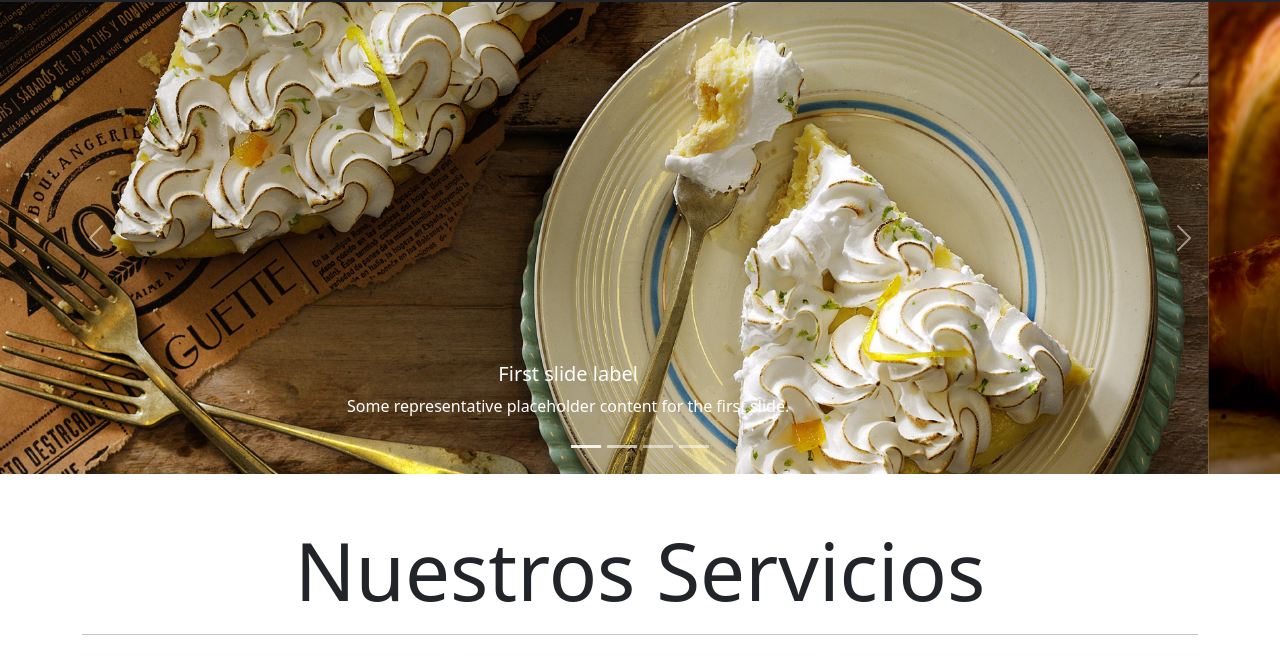
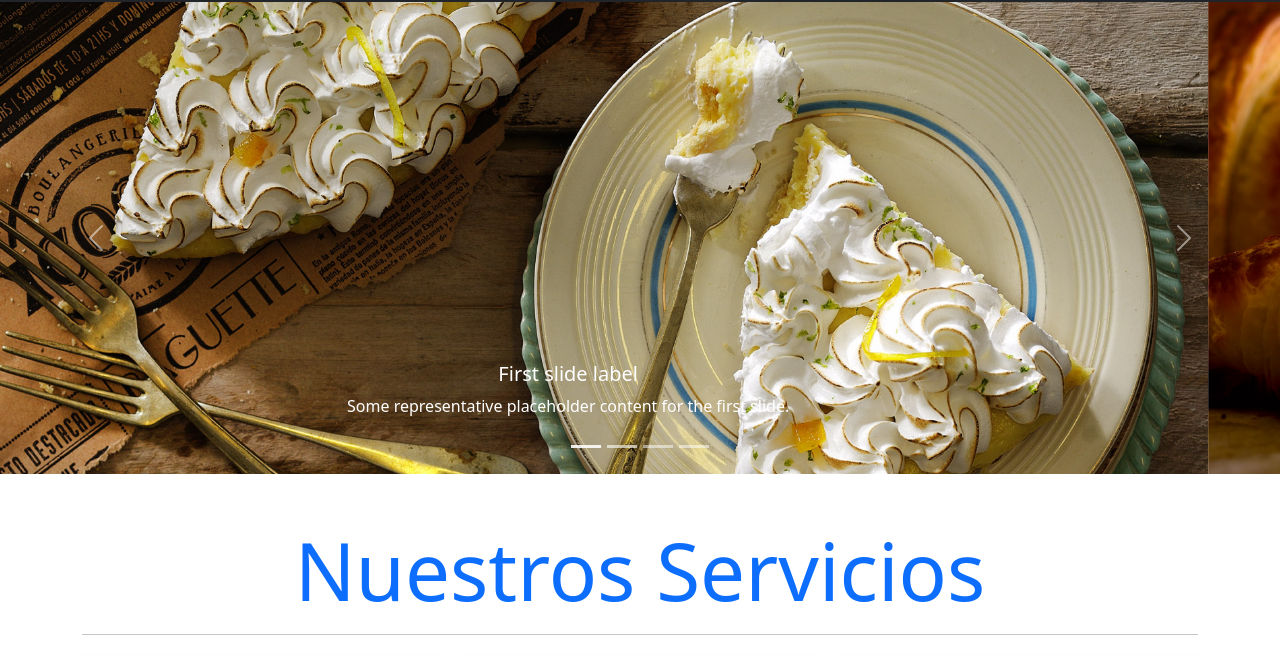
Before and after one commit to franAndrad/panaderia, a plain HTML site: page index.html in a window 1280 px wide. Shown: the part 124-780 px from the top of the page. Drawn offline with nearby package versions, Linux system fonts and the light colour scheme.

Commit message:
Modificamos el color de la pagina principal

```diff
--- a/index.html
+++ b/index.html
@@ -174,7 +174,7 @@
       </section>
       <section class="container my-5">
         <article>
-          <h1 class="display-1 text-center">Nuestros Servicios</h1>
+          <h1 class="display-1 text-center text-primary">Nuestros Servicios</h1>
           <hr />
           <div class="row">
             <div class="col-12 col-md-4 my-2">
```
